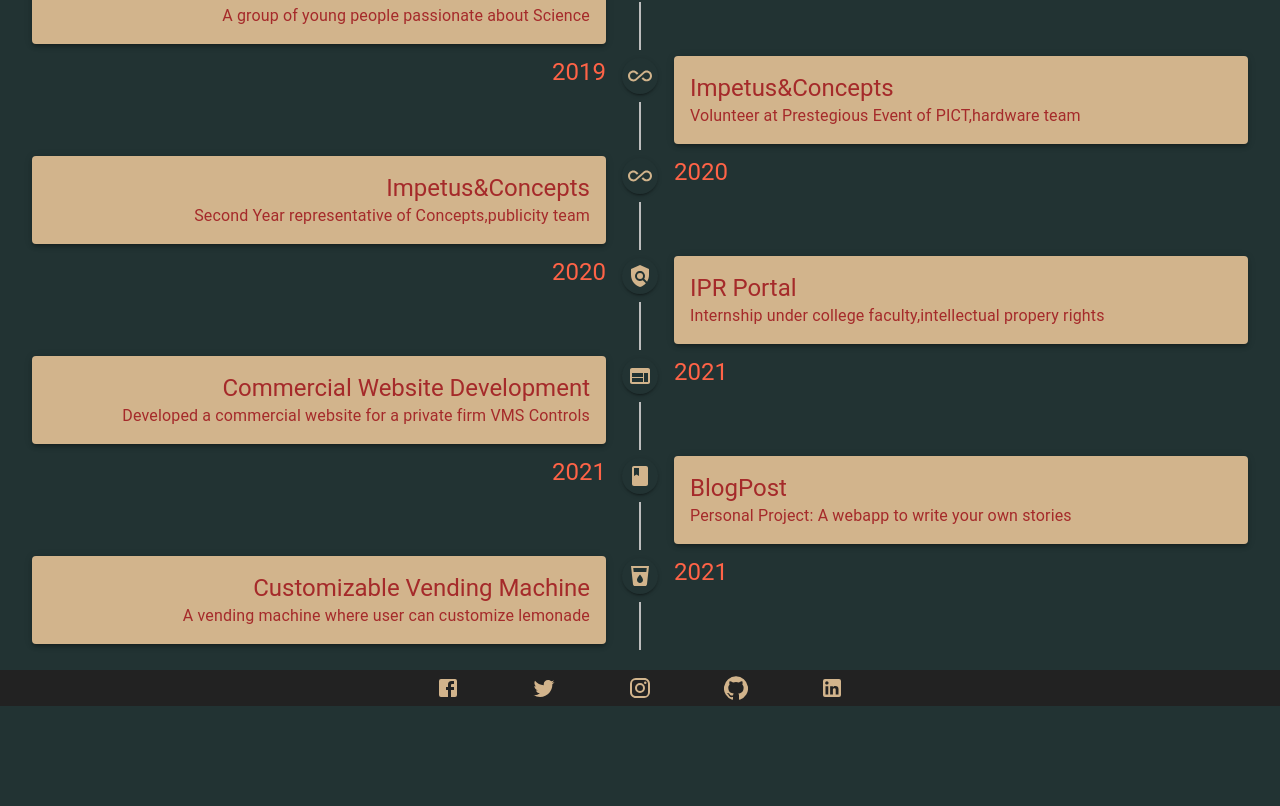
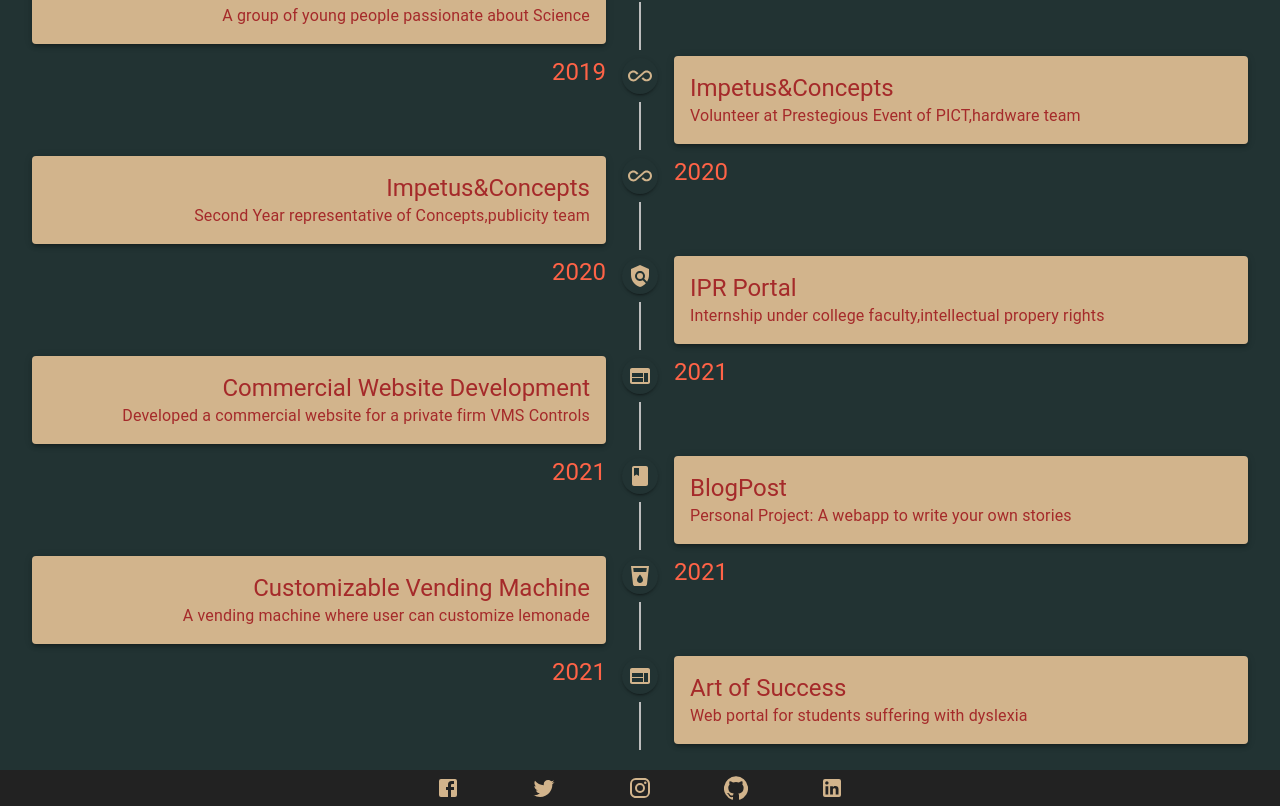
Before and after one commit to MakarandPundlik/portfolio, a React (Create React App) app: page /resume in a window 1280 px wide. Shown: the part 276-1082 px from the top of the page. Before the commit the page ends 982 px from the top, so only its background shows below. Built offline with nearby package versions, Linux system fonts and the light colour scheme.

Commit message:
added projects

```diff
--- a/src/components/Contact.jsx
+++ b/src/components/Contact.jsx
@@ -6,6 +6,7 @@ import {
   Grid,
   TextField,
   Snackbar,
+  Slide
 } from "@material-ui/core";
 import { Alert } from "@material-ui/lab";
 import { withStyles, makeStyles } from "@material-ui/styles";
@@ -89,6 +90,7 @@ function Contact(props) {
     setPrompt(false);
   };
   return (
+    <Slide direction="up" in={true} mountOnEnter unmountOnExit>
     <Box component="div" style={{ background: "#233", height: "100vh" }}>
       <Grid container justify="center">
         {prompt && (
@@ -102,6 +104,7 @@ function Contact(props) {
             </Alert>
           </Snackbar>
         )}
+
         <Box
           component="form"
           className={classes.form}
@@ -154,8 +157,10 @@ function Contact(props) {
             Contact Me
           </Button>
         </Box>
+
       </Grid>
     </Box>
+    </Slide>
   );
 }
 
--- a/src/components/TimeLine.jsx
+++ b/src/components/TimeLine.jsx
@@ -55,7 +55,7 @@ import TimelineDot from '@material-ui/lab/TimelineDot';
 
 import Paper from '@material-ui/core/Paper';
 import Typography from '@material-ui/core/Typography';
-
+import {Slide} from "@material-ui/core";
 import {AllInclusive, Book, Exposure, MenuBook, Policy, Web,LocalDrink} from '@material-ui/icons';
 
 const useStyles = makeStyles((theme) => ({
@@ -121,6 +121,12 @@ const timeline = [
         content: "Customizable Vending Machine",
         subcontent:"A vending machine where user can customize lemonade",
         icon:<LocalDrink/>
+      },
+      {
+        year: "2021",
+        content: "Art of Success",
+        subcontent:"Web portal for students suffering with dyslexia",
+        icon:<Web/>
       }
     ];
 export default function TimeLine() {
@@ -131,6 +137,7 @@ export default function TimeLine() {
       {
           timeline.map((item,key)=>{
               return(
+                <Slide direction={key%2===0?'left':'right'} in={true} mountOnEnter unmountOnExit>
                 <TimelineItem key={key}>
                 <TimelineOppositeContent >
                   <Typography variant="h5" className={classes.year}>
@@ -152,7 +159,7 @@ export default function TimeLine() {
                   </Paper>
                 </TimelineContent>
               </TimelineItem>
-
+              </Slide>
               )
           })
       }
```
